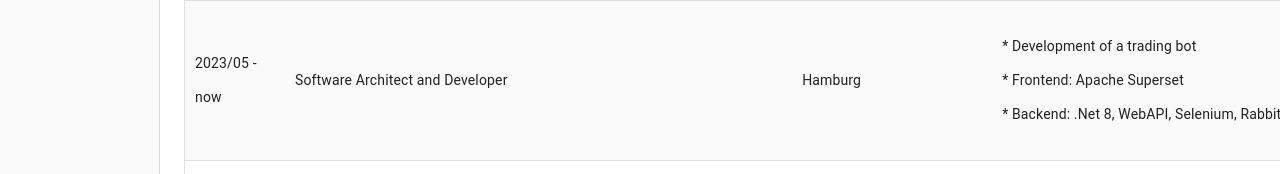
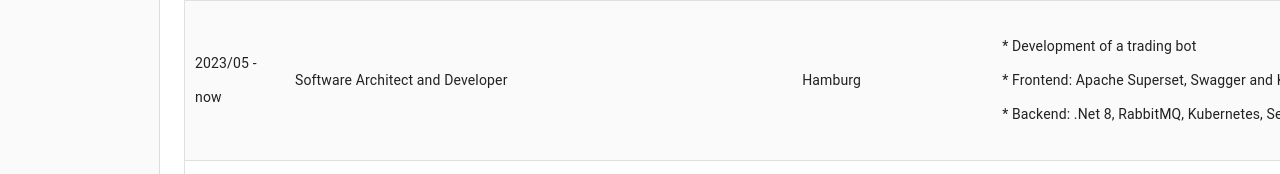
Before and after one commit to thorstenalpers/homepage, a Next.js app: page /cv in a window 1280 px wide. Shown: the part 360-534 px from the top of the page. Built offline with nearby package versions, Linux system fonts and the light colour scheme.

Commit message:
Update last work

```diff
--- a/src/app/cv/cvWorkDataArray.ts
+++ b/src/app/cv/cvWorkDataArray.ts
@@ -9,8 +9,8 @@ const cvWorkDataArray: CvWorkDataType[] = [
     location: 'Hamburg',
     details: [
       'Development of a trading bot',
-      'Frontend: Apache Superset',
-      'Backend: .Net 8, WebAPI, Selenium, RabbitMQ, ML.NET and Math.NET',
+      'Frontend: Apache Superset, Swagger and Kubernetes CronJobs',
+      'Backend: .Net 8, RabbitMQ, Kubernetes, Selenium, ML.NET and ML.NET',
     ]
   },
   {
```
